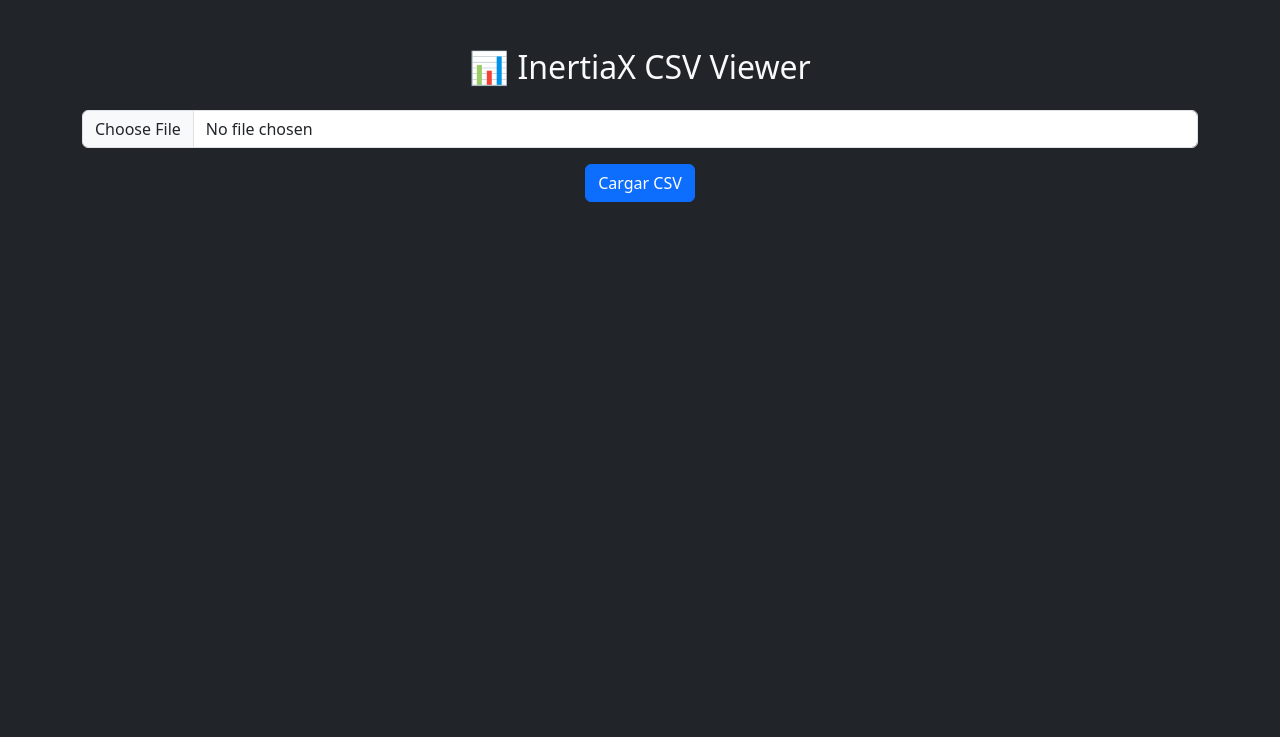
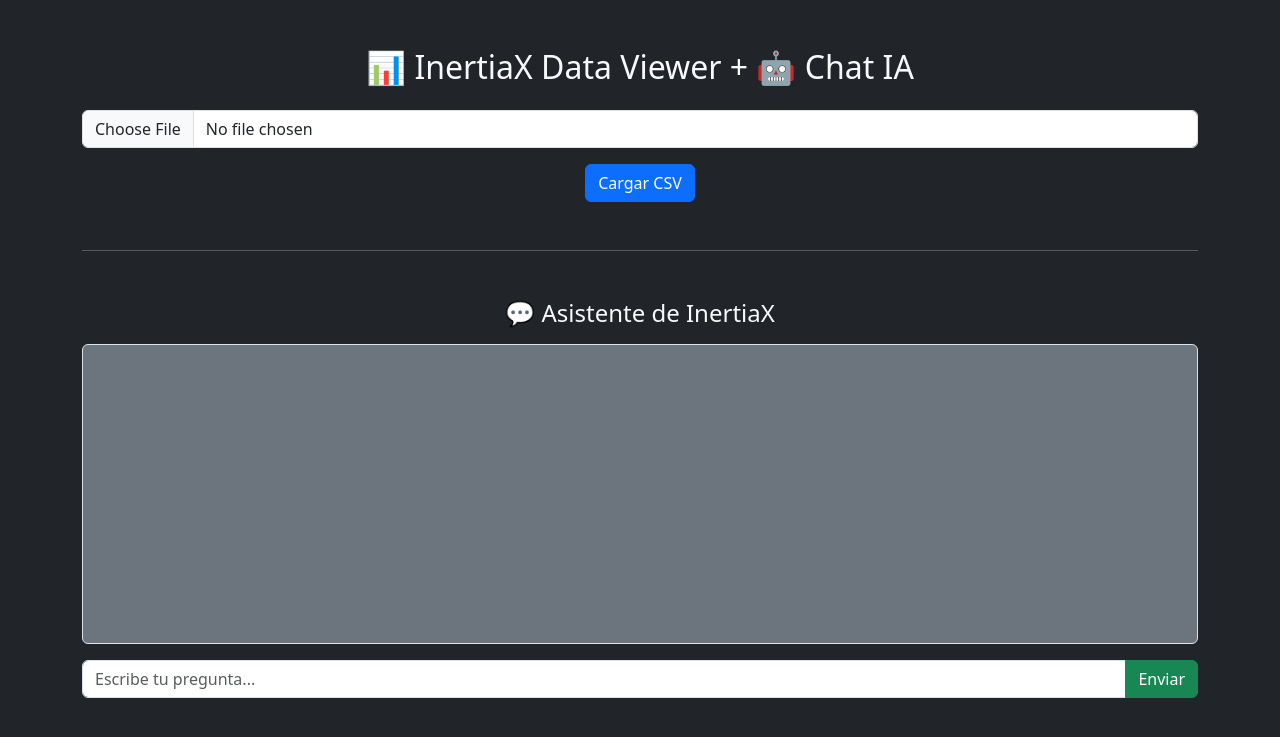
Before and after one commit to tomasitouch/inertiax-calculadora, a Flask app: page / in a window 1280 px wide. Shown: the top 737 px of the page. Run offline with Flask 3, Linux system fonts and the light colour scheme; some libraries are stand-ins or nearby versions.

Commit message:
Update index.html

```diff
--- a/templates/index.html
+++ b/templates/index.html
@@ -2,17 +2,17 @@
 <html lang="es">
 <head>
   <meta charset="UTF-8">
-  <title>InertiaX CSV Viewer</title>
+  <title>InertiaX CSV + Chat IA</title>
   <link href="https://cdn.jsdelivr.net/npm/bootstrap@5.3.0/dist/css/bootstrap.min.css" rel="stylesheet">
   <link rel="stylesheet" href="{{ url_for('static', filename='styles.css') }}">
   <link rel="stylesheet" href="https://cdn.datatables.net/1.13.6/css/jquery.dataTables.min.css">
-  <link rel="stylesheet" href="https://cdn.datatables.net/responsive/2.5.0/css/responsive.dataTables.min.css">
 </head>
 <body class="bg-dark text-light">
 
   <div class="container mt-5">
-    <h2 class="text-center mb-4">📊 InertiaX CSV Viewer</h2>
+    <h2 class="text-center mb-4">📊 InertiaX Data Viewer + 🤖 Chat IA</h2>
 
+    <!-- Subida de CSV -->
     <form action="/upload" method="post" enctype="multipart/form-data" class="text-center mb-4">
       <input type="file" name="file" accept=".csv" class="form-control mb-3" required>
       <button type="submit" class="btn btn-primary">Cargar CSV</button>
@@ -30,22 +30,40 @@
         {{ error }}
       </div>
     {% endif %}
+
+    <hr class="my-5">
+
+    <!-- Chat con IA -->
+    <h4 class="text-center mb-3">💬 Asistente de InertiaX</h4>
+    <div id="chat-box" class="p-3 border rounded bg-secondary mb-3" style="height:300px; overflow-y:auto;"></div>
+
+    <div class="input-group">
+      <input type="text" id="userInput" class="form-control" placeholder="Escribe tu pregunta...">
+      <button class="btn btn-success" id="sendBtn">Enviar</button>
+    </div>
   </div>
 
   <script src="https://code.jquery.com/jquery-3.7.1.min.js"></script>
-  <script src="https://cdn.datatables.net/1.13.6/js/jquery.dataTables.min.js"></script>
-  <script src="https://cdn.datatables.net/responsive/2.5.0/js/dataTables.responsive.min.js"></script>
   <script>
-    $(document).ready(function () {
-      $('table').DataTable({
-        responsive: true,
-        paging: true,
-        scrollX: true,
-        language: {
-          url: "//cdn.datatables.net/plug-ins/1.13.6/i18n/es-ES.json"
-        }
+    $(document).ready(function() {
+      $('#sendBtn').click(async function() {
+        const message = $('#userInput').val().trim();
+        if (!message) return;
+
+        $('#chat-box').append(`<div><b>Tú:</b> ${message}</div>`);
+        $('#userInput').val('');
+
+        const res = await fetch('/chat', {
+          method: 'POST',
+          headers: {'Content-Type': 'application/json'},
+          body: JSON.stringify({message})
+        });
+        const data = await res.json();
+        $('#chat-box').append(`<div class="text-info"><b>IA:</b> ${data.response}</div>`);
+        $('#chat-box').scrollTop($('#chat-box')[0].scrollHeight);
       });
     });
   </script>
+
 </body>
 </html>
```
